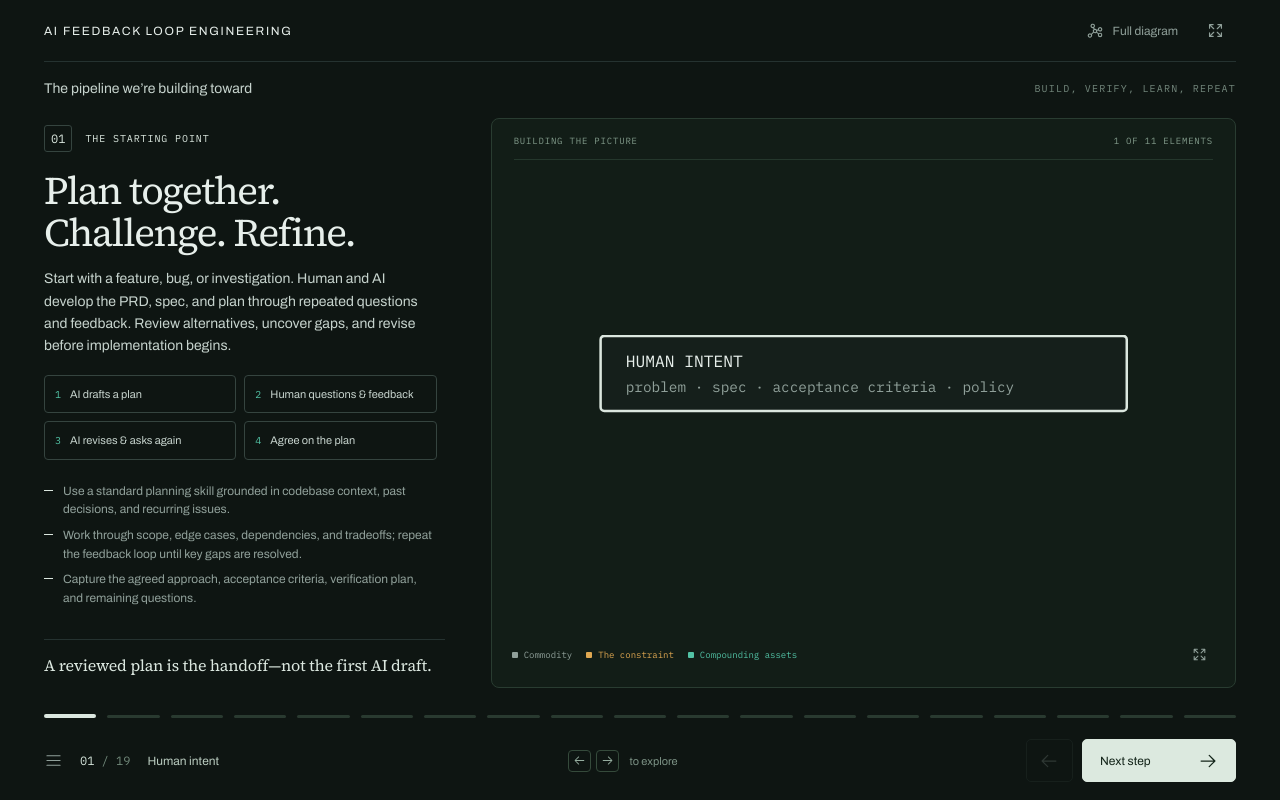
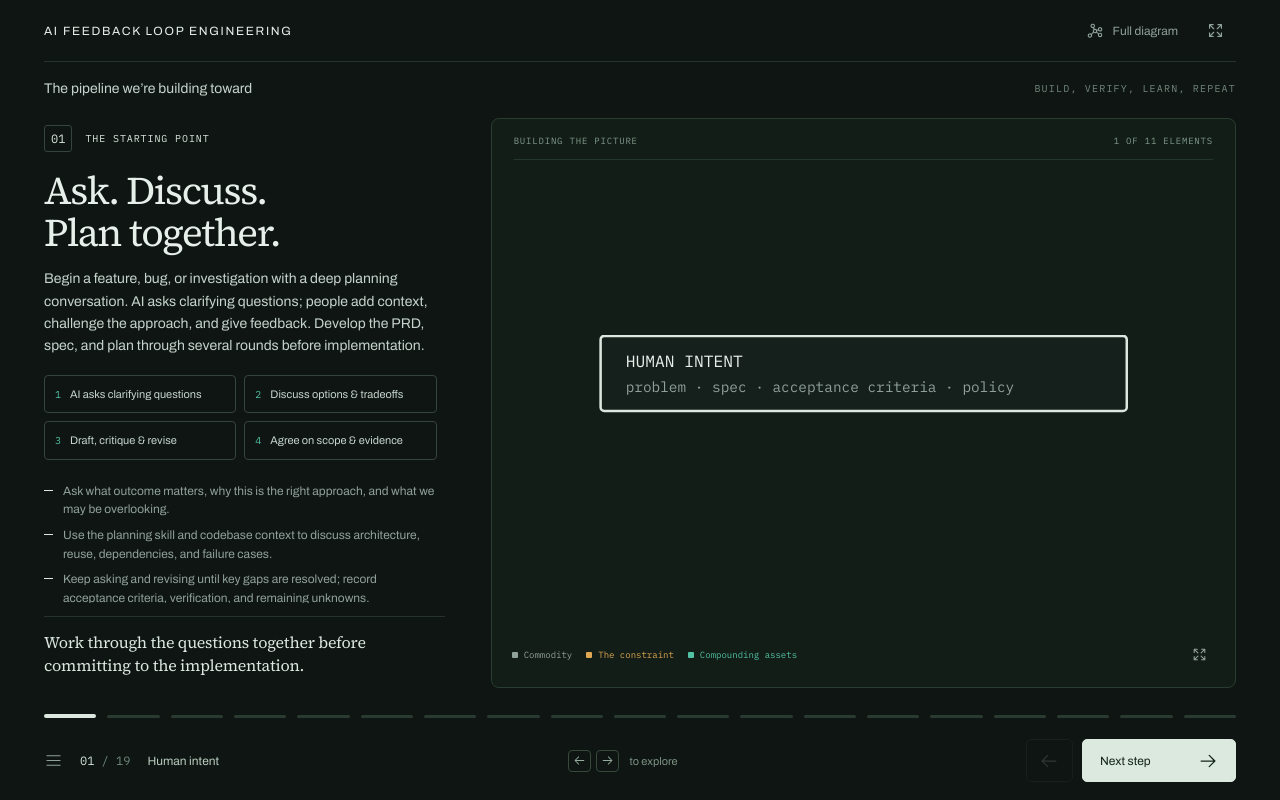
Before and after one commit to ChrisWiles/how-we-build-now-presentation, a React (Vite) app: page /#intent in a window 1280 px wide. Built offline with nearby package versions, Linux system fonts and the light colour scheme.

Commit message:
Start planning with questions and iterative discussion

```diff
--- a/src/steps.js
+++ b/src/steps.js
@@ -1,13 +1,13 @@
 const pipelineSteps = [
   {
     id: 'intent', label: 'Human intent', category: 'The starting point', tone: 'neutral',
-    title: 'Plan together. Challenge. Refine.',
-    description: 'Start with a feature, bug, or investigation. Human and AI develop the PRD, spec, and plan through repeated questions and feedback. Review alternatives, uncover gaps, and revise before implementation begins.',
-    planningLoop: ['AI drafts a plan', 'Human questions & feedback', 'AI revises & asks again', 'Agree on the plan'],
-    points: ['Use a standard planning skill grounded in codebase context, past decisions, and recurring issues.', 'Work through scope, edge cases, dependencies, and tradeoffs; repeat the feedback loop until key gaps are resolved.', 'Capture the agreed approach, acceptance criteria, verification plan, and remaining questions.'],
+    title: 'Ask. Discuss. Plan together.',
+    description: 'Begin a feature, bug, or investigation with a deep planning conversation. AI asks clarifying questions; people add context, challenge the approach, and give feedback. Develop the PRD, spec, and plan through several rounds before implementation.',
+    planningLoop: ['AI asks clarifying questions', 'Discuss options & tradeoffs', 'Draft, critique & revise', 'Agree on scope & evidence'],
+    points: ['Ask what outcome matters, why this is the right approach, and what we may be overlooking.', 'Use the planning skill and codebase context to discuss architecture, reuse, dependencies, and failure cases.', 'Keep asking and revising until key gaps are resolved; record acceptance criteria, verification, and remaining unknowns.'],
     exampleLabel: 'IN PRACTICE / PLAN, QUESTION, REFINE',
-    example: 'AI proposes client-side retry checks. The developer points out a past incident; AI revises toward server-side idempotency and asks how long retries remain valid. Together they refine the spec and tests. Unknown causes can become an investigation first.',
-    takeaway: 'A reviewed plan is the handoff—not the first AI draft.',
+    example: 'AI asks when duplicates happen and how retries should behave. The developer shares a past incident. They discuss client checks versus existing server-side idempotency, revise the plan, and agree on tests. Unclear causes become an investigation first.',
+    takeaway: 'Work through the questions together before committing to the implementation.',
     view: [0, -110, 500, 360],
   },
   {
```
Also changed, not shown: 1 other file (tests, documents, lock files or other folders).
